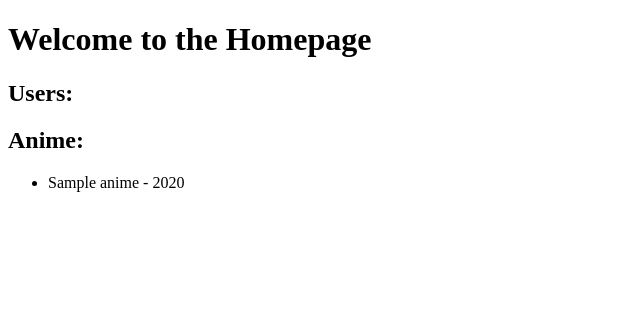
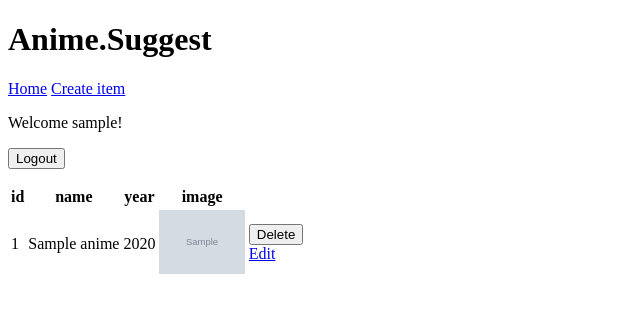
Before and after one commit to Shiam29/Anime.Suggest-Project, a Flask app: page / in a window 1280 px wide. Shown: the top 313 px of the page, without its empty margins (0-640 px from the left). Run offline with Flask 2, Linux system fonts and the light colour scheme; the visitor is signed in with stand-in values (Sample User, id 1); grey boxes marked "Sample" are stand-in pictures; a database or web service that is not in the repository returns one stand-in record (values such as "Sample title"); some libraries are stand-ins or nearby versions.

Commit message:
project2

```diff
--- a/app.py
+++ b/app.py
@@ -1,4 +1,4 @@
-from flask import Flask, render_template, request, redirect, url_for, session
+from flask import Flask, render_template, request, redirect, session, url_for
 import psycopg2
 
 app = Flask(__name__)
@@ -10,15 +10,15 @@ app.secret_key = 'shiem29'
 def is_users_logged_in():
   path = request.path
 
-  if path != '/login' and session.get('users_id') is None:
+  if path != '/login' and session.get('user_id') is None:
     return redirect('/login')
 
 @app.post('/logout')
 def logout_user():
-  session.pop('users_id')
-  session.pop('users_name')
-  session.pop('users_email')
-  session.pop('users_password')
+  session.pop('user_id')
+  session.pop('user_name')
+  session.pop('user_email')
+  session.pop('user_password')
 
   return render_template('login.html')
 
@@ -29,7 +29,7 @@ def render_login_page():
 @app.post('/login')
 def login_user():
   user_email = request.form.get('email')
-  db_connection = psycopg2.connect("dbname=anime")
+  db_connection = psycopg2.connect("dbname=library")
   db_cursor = db_connection.cursor()
 
   db_cursor.execute("SELECT id, name, email, password FROM users WHERE email = %s;", [user_email])
@@ -38,18 +38,22 @@ def login_user():
   db_cursor.close()
   db_connection.close()
 
-  if result is None or len(result) < 3:
+  if len(result) == 0:
     return redirect('/login')
   else:
-    session['users_id'] = result[0]
-    session['users_name'] = result[1]
-    session['users_email'] = result[2]
-    session['users_password'] = result[3]
+    session['user_id'] = result[0][0]
+    session['user_name'] = result[0][1]
+    session['user_email'] = result[0][2]
+    session['user_password'] = result[0][3]
     return redirect('/')
+
+@app.get('/create')
+def add_food_item():
+    return render_template("new_anime.html")
 
 @app.route('/')
 def index():
-  db_connection = psycopg2.connect("dbname=anime")
+  db_connection = psycopg2.connect("dbname=library")
   db_cursor = db_connection.cursor()
   db_cursor.execute("SELECT id, name, year, image_url FROM anime;")
   rows = db_cursor.fetchall()
@@ -67,4 +71,62 @@ def index():
   db_cursor.close()
   db_connection.close()
 
-  return render_template('home.html', anime=anime, users_name=session.get('users_name', 'UNKNOWN'))
+  return render_template('home.html', anime=anime, user_name=session.get('user_name', 'UNKNOWN'))
+
+@app.post('/anime/<int:id>/edit')
+def update_food_item(id):
+    db_connection = psycopg2.connect("dbname=library")
+    db_cursor = db_connection.cursor()
+
+    anime = {
+        "name": request.form['name'],
+        "year": request.form['price'],
+        "image_url": request.form['image_url']
+    }
+
+    db_cursor.execute("UPDATE anime SET name = %s, year = %s, image_url = %s WHERE id = %s",
+                      [anime['name'], anime['price'], anime['image_url'], id])
+
+    db_connection.commit()
+    db_cursor.close()
+    db_connection.close()
+
+    return redirect('/')
+
+
+@app.get('/anime/<int:id>/edit')
+def edit_food_item(id):
+    db_connection = psycopg2.connect("dbname=library")
+    db_cursor = db_connection.cursor()
+
+    db_cursor.execute("SELECT id, name, year, image_url FROM anime WHERE id = %s", [id])
+
+    row = db_cursor.fetchone()
+
+    if row is None:
+        return "Anime not found", 404
+
+    anime = {
+        "id": row[0],
+        "name": row[1],
+        "year": row[2],
+        "image_url": row[3],
+    }
+
+    db_cursor.close()
+    db_connection.close()
+
+    return render_template('edit_item.html', anime=anime)
+
+@app.post('/food-items/<int:id>/delete')
+def delete_food_item(id):
+    db_connection = psycopg2.connect("dbname=library")
+    db_cursor = db_connection.cursor()
+
+    db_cursor.execute("DELETE FROM anime WHERE id = %s", [id])
+
+    db_connection.commit()
+    db_cursor.close()
+    db_connection.close()
+
+    return redirect('/')
--- a/template/home.html
+++ /dev/null
@@ -1,24 +0,0 @@
-<!DOCTYPE html>
-<html>
-<head>
-	<title>Homepage</title>
-</head>
-<body>
-	<h1>Welcome to the Homepage</h1>
-
-	<h2>Users:</h2>
-	<ul>
-		{% for user in users %}
-		<li>{{ user.name }} - {{ user.email }}</li>
-		{% endfor %}
-	</ul>
-
-	<h2>Anime:</h2>
-	<ul>
-		{% for a in anime %}
-		<li>{{ a.name }} - {{ a.year }}</li>
-		{% endfor %}
-	</ul>
-
-</body>
-</html>
--- /dev/null
+++ b/templates/home.html
@@ -0,0 +1,55 @@
+{% extends "layout.html" %}
+
+{% block title %}
+Menu
+{% endblock title %}
+
+
+{% block main %}
+<p>
+  <span>Welcome {{user_name}}!</span>
+  <form action="/logout" method="post">
+    <button type="submit">Logout</button>
+  </form>
+</p>
+    <!-- {% if sorted %}
+        <a class="sort-btn" href="./?sorted=false">Sort by item id</a>
+    {% else %}
+    <a class="sort-btn" href="./?sorted=true">Sort by price</a>
+    {% endif %} -->
+<table>
+  <thead>
+    <th>
+      id
+    </th>
+    <th>
+      name
+    </th>
+    <th>
+      year
+    </th>
+    <th>
+      image
+    </th>
+  </thead>
+  <tbody>
+    {% for item in anime %}
+    <tr>
+      <td>{{ item.id }}</td>
+      <td>{{ item.name }}</td>
+      <td>{{ item.year }}</td>
+      <td>
+        <img style="height: 64px" src="{{ item.image_url }}" alt="{{ item.name }}">
+      </td>
+      <td>
+        <form method="POST" action="/anime/{{ item.id }}/delete">
+          <button type="submit">Delete</button>
+        </form>
+        <a href="/anime/{{ item.id }}/edit">Edit</a>
+      </td>
+    </tr>
+    {% endfor %}
+  </tbody>
+</table>
+
+{% endblock main %}
--- /dev/null
+++ b/templates/layout.html
@@ -0,0 +1,24 @@
+<!DOCTYPE html>
+<!--[if lt IE 7]>      <html class="no-js lt-ie9 lt-ie8 lt-ie7"> <![endif]-->
+<!--[if IE 7]>         <html class="no-js lt-ie9 lt-ie8"> <![endif]-->
+<!--[if IE 8]>         <html class="no-js lt-ie9"> <![endif]-->
+<!--[if gt IE 8]>      <html class="no-js"> <![endif]-->
+
+<html>
+  <head>
+    <meta charset="utf-8" />
+    <meta http-equiv="X-UA-Compatible" content="IE=edge" />
+    <title>Anime.Suggest - {% block title %} {% endblock title %}</title>
+    <meta name="description" content="" />
+    <meta name="viewport" content="width=device-width, initial-scale=1" />
+  </head>
+
+  <body>
+    <h1>Anime.Suggest</h1>
+    <nav>
+      <a href="/">Home</a>
+      <a href="/create">Create item</a>
+    </nav>
+    <main>{% block main %} {% endblock main %}</main>
+  </body>
+</html>
--- a/template/login.html
+++ b/templates/login.html
@@ -6,6 +6,9 @@ login
 <form action="/login" method="post">
     <label for="email">Enter email</label>
     <input name="email" type="text"></input>
+    <!-- <button type="submit">login</button> -->
+    <label for="password">Enter password</label>
+    <input name="password" type="text"></input>
     <button type="submit">login</button>
 </form>
 
```
Also changed, not shown: templates/edit_item.html (added, +23 -0 lines), templates/new_anime.html (added, +25 -0 lines).
